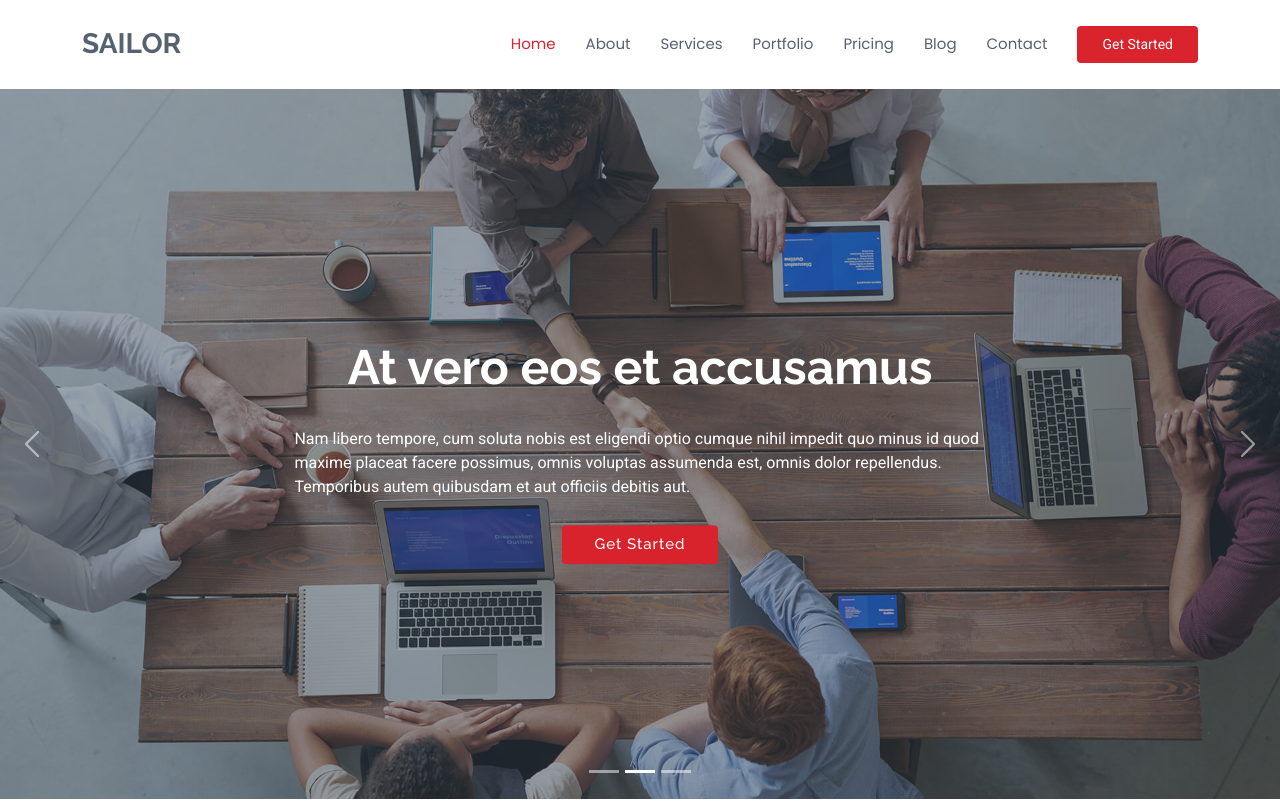
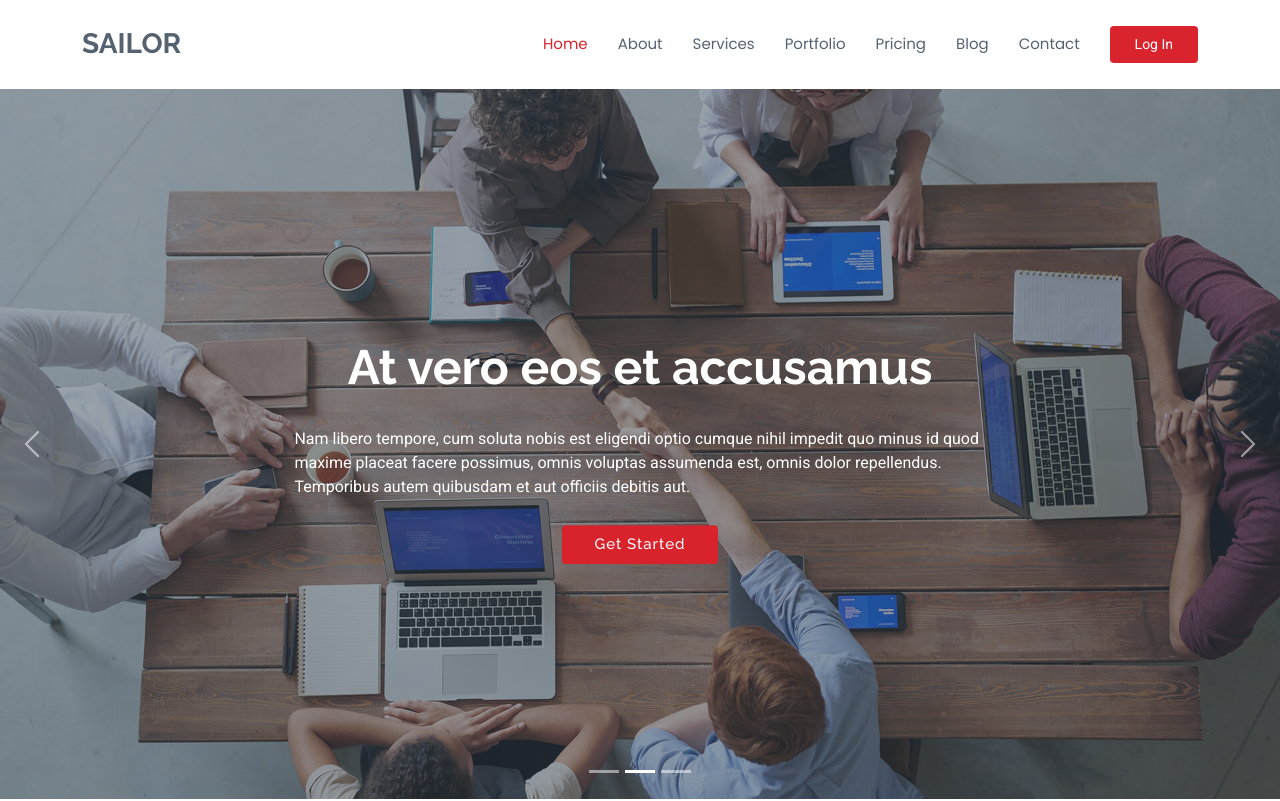
Before and after one commit to March9th/josefumbay.github.io, a plain HTML site: page index.html in a window 1280 px wide. Shown: the top 801 px of the page. Drawn offline with Linux system fonts and the light colour scheme.

Commit message:
Add Login Link

```diff
--- a/index.html
+++ b/index.html
@@ -60,7 +60,7 @@
         <i class="mobile-nav-toggle d-xl-none bi bi-list"></i>
       </nav>
 
-      <a class="btn-getstarted" href="about.html">Get Started</a>
+      <a class="btn-getstarted" href="about.html">Log In</a>
 
     </div>
   </header>
```
